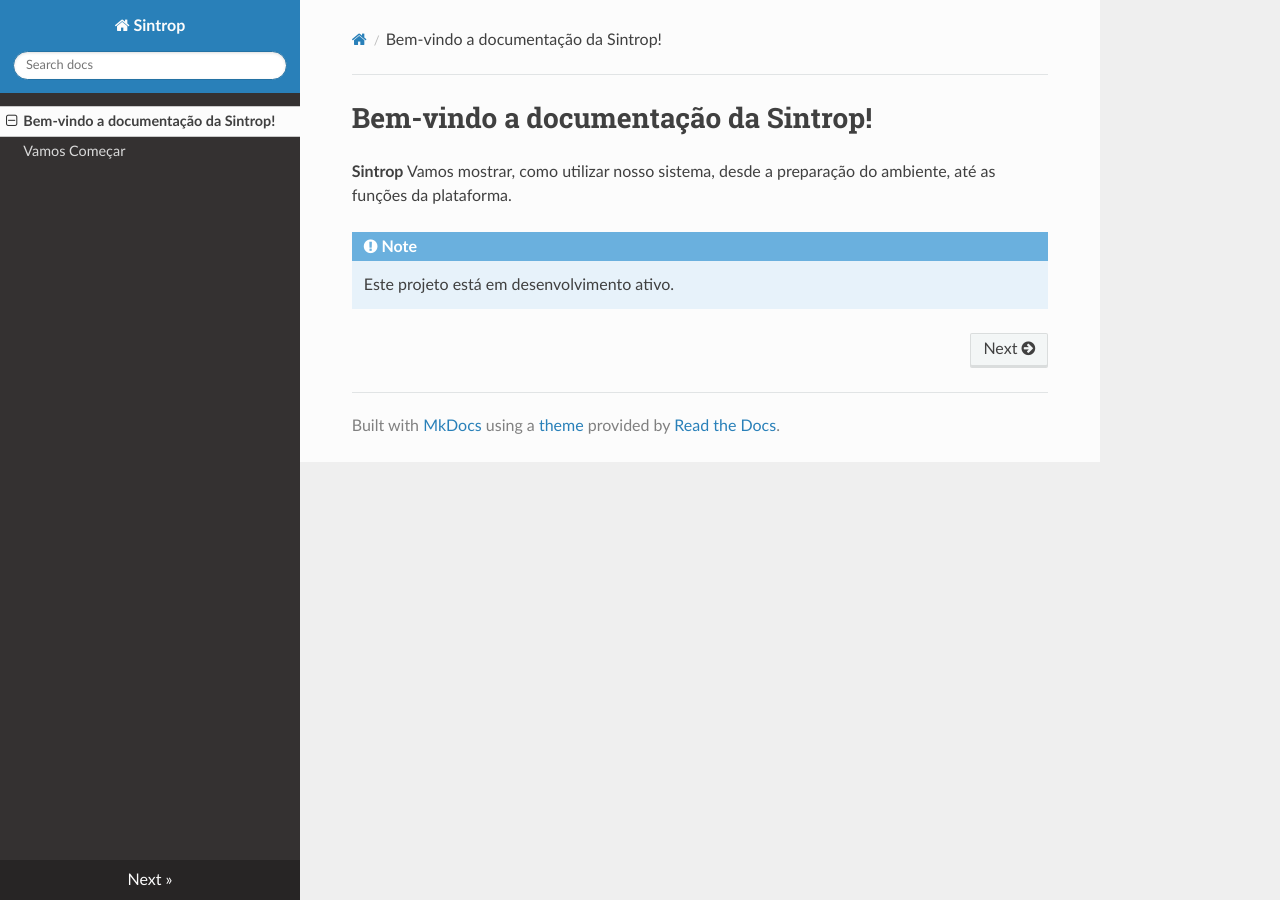
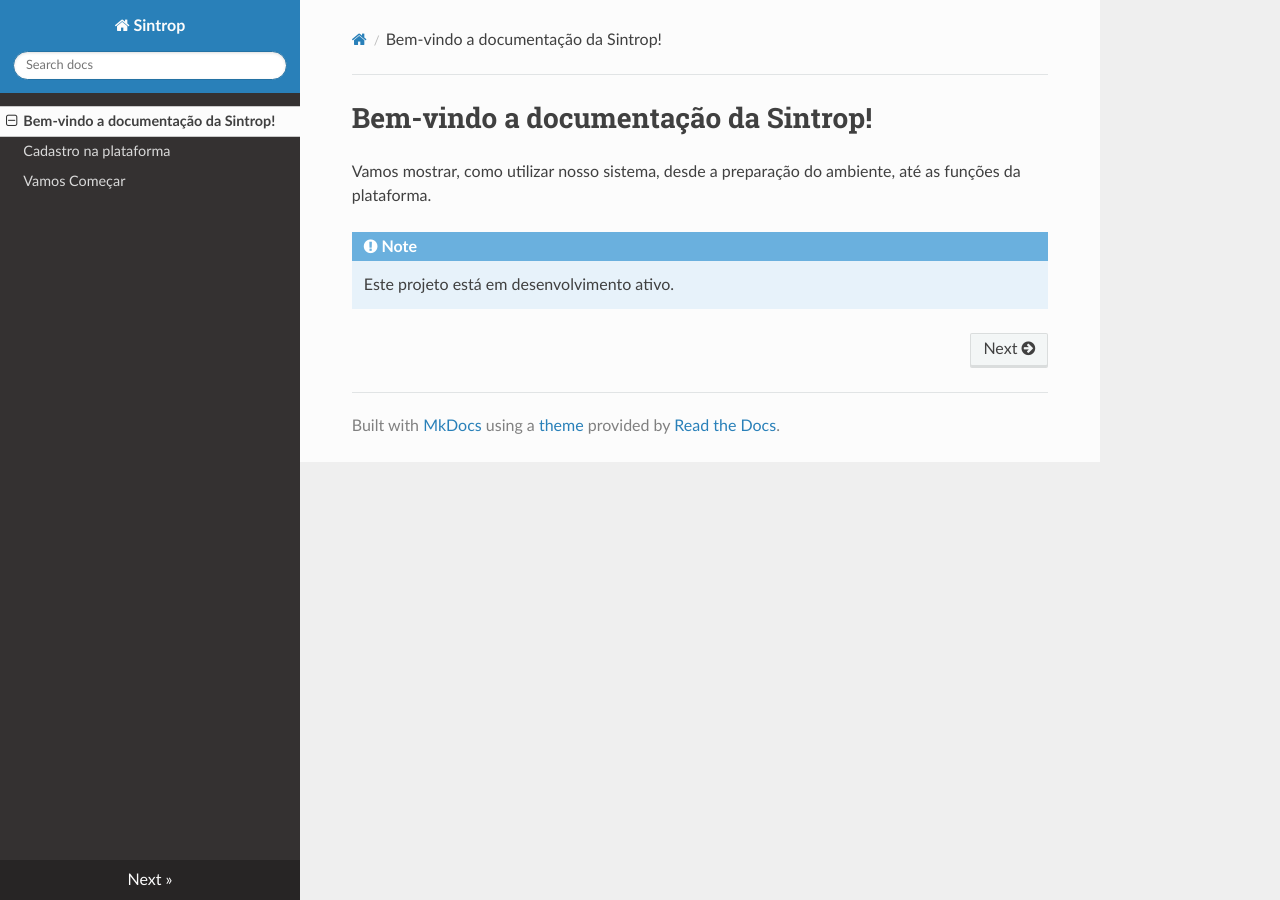
Before and after one commit to Sintrop/SDP, an MkDocs documentation site: the page built from docs/index.md, in a window 1280 px wide. Built offline with MkDocs 1.6.1, drawn with Linux system fonts in a browser that asks for light colours; nearby versions of some CDN libraries.

```diff
--- a/docs/index.md
+++ b/docs/index.md
@@ -1,6 +1,6 @@
 # Bem-vindo a documentação da Sintrop!
 
-**Sintrop** Vamos mostrar, como utilizar nosso sistema, desde a preparação do ambiente, até as funções da plataforma.
+Vamos mostrar, como utilizar nosso sistema, desde a preparação do ambiente, até as funções da plataforma.
 
 !!! note
 
```
Also changed, not shown: docs/Cadastro na Plataforma.md (added, +5 -0 lines).
